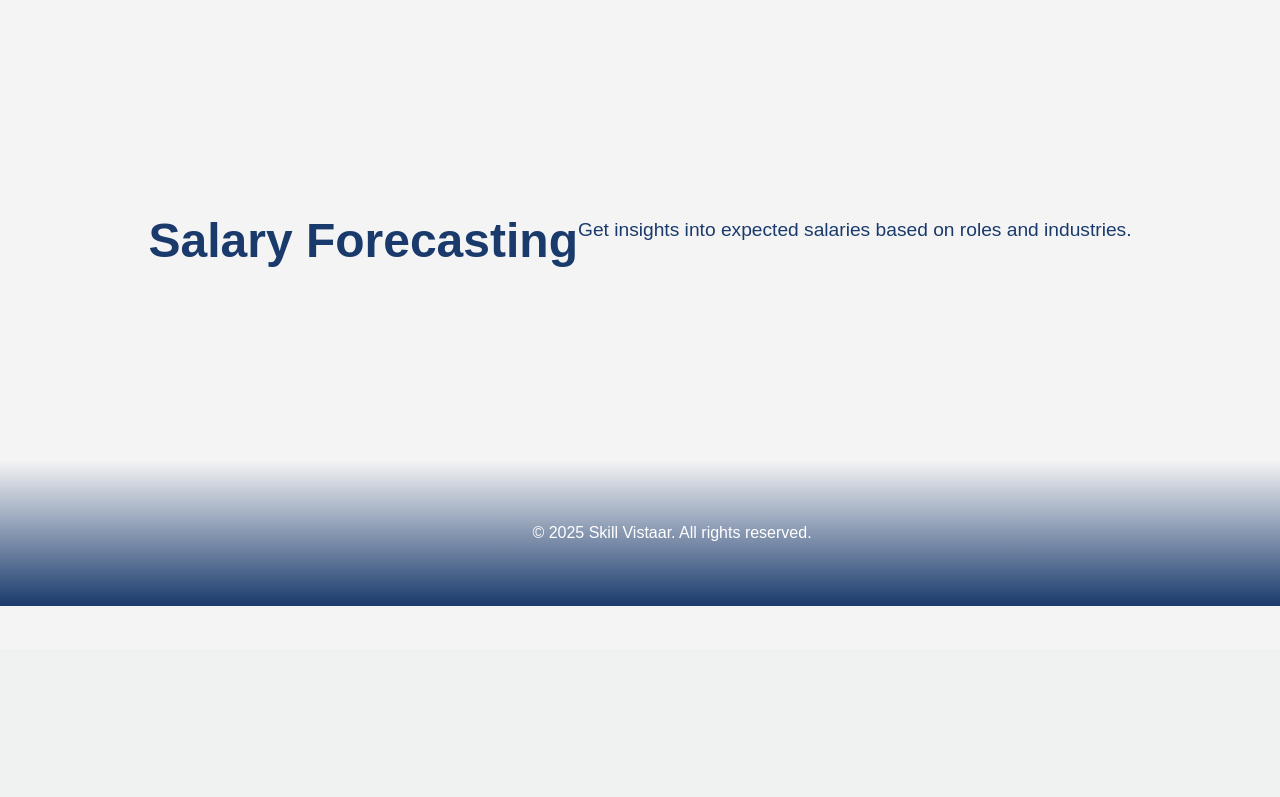
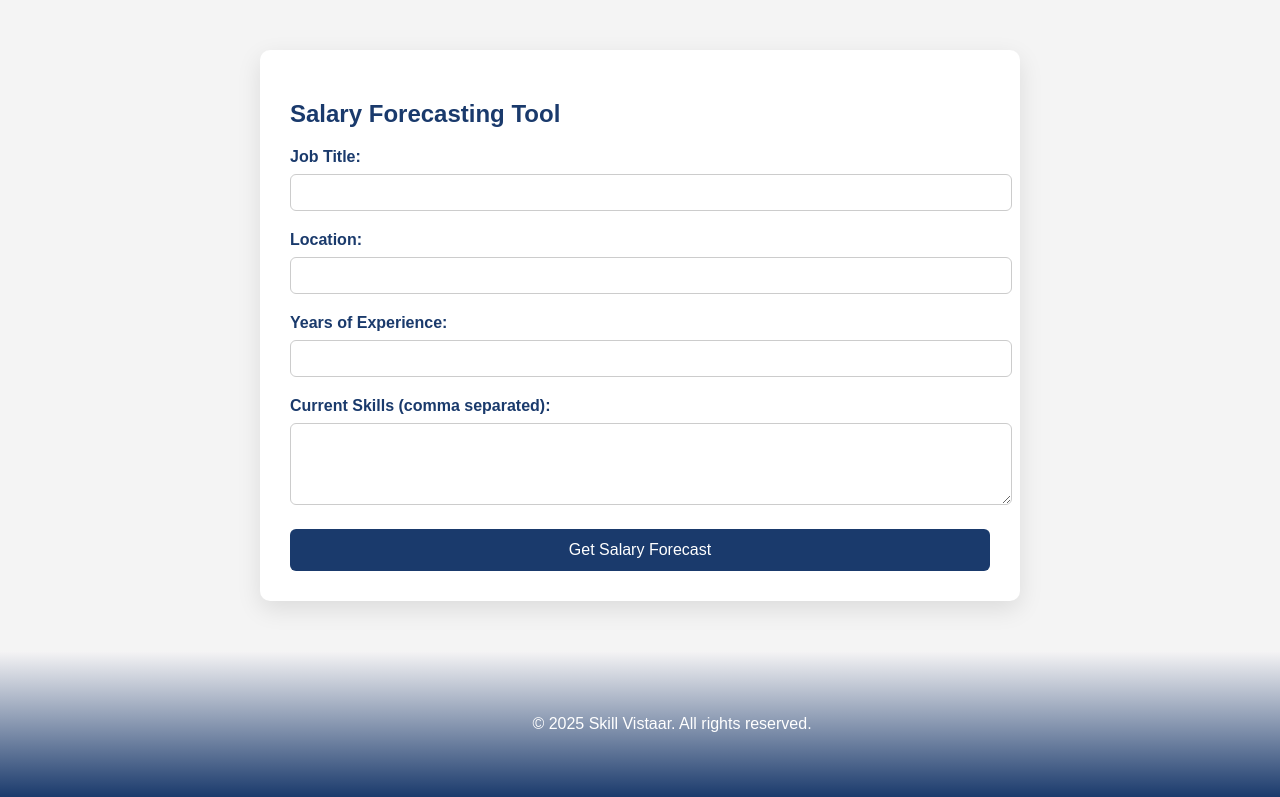
Before and after one commit to 1M-ARNAVERMA/Skill_Vistaar, a Flask app: page /salary-forecasting in a window 1280 px wide. Shown: the part 151-948 px from the top of the page. Before the commit the page ends 757 px from the top, so only its background shows below. Run offline with Flask 3, Linux system fonts and the light colour scheme.

Commit message:
Update Salary Forecasting

```diff
--- a/templates/salary_forecasting.html
+++ b/templates/salary_forecasting.html
@@ -4,19 +4,145 @@
     <meta charset="UTF-8">
     <title>Salary Forecasting</title>
     <link rel="stylesheet" href="{{ url_for('static', filename='webpages.css') }}">
+    <style>
+        .form-container {
+            max-width: 700px;
+            margin: 50px auto;
+            background: #fff;
+            padding: 30px;
+            border-radius: 10px;
+            box-shadow: 0 8px 24px rgba(0, 0, 0, 0.1);
+        }
 
+        label {
+            display: block;
+            margin-bottom: 8px;
+            font-weight: bold;
+            color: #1A3A6C;
+        }
+
+        input, textarea {
+            width: 100%;
+            padding: 10px;
+            margin-bottom: 20px;
+            border: 1px solid #ccc;
+            border-radius: 6px;
+        }
+
+        button {
+            width: 100%;
+            padding: 12px;
+            background-color: #1A3A6C;
+            color: white;
+            border: none;
+            border-radius: 6px;
+            cursor: pointer;
+            font-size: 16px;
+        }
+
+        button:hover {
+            background-color: #15406c;
+        }
+
+        #result-container {
+            margin-top: 20px;
+            background-color: #f4fdf7;
+            padding: 20px;
+            border-radius: 6px;
+            display: none;
+        }
+    </style>
 </head>
 <body>
     <div class="navbar">
         <a href="{{ url_for('home') }}" class="logo">SKILL VISTAAR</a>
     </div>
-    <div class="content">
-        <h1>Salary Forecasting</h1>
-        <p>Get insights into expected salaries based on roles and industries.</p>
+
+    <div class="form-container">
+        <h2>Salary Forecasting Tool</h2>
+        <form id="salaryForm">
+            <label for="job">Job Title:</label>
+            <input type="text" id="job" name="job" required>
+
+            <label for="location">Location:</label>
+            <input type="text" id="location" name="location" required>
+
+            <label for="experience">Years of Experience:</label>
+            <input type="number" id="experience" name="experience" min="0" required>
+
+            <label for="skills">Current Skills (comma separated):</label>
+            <textarea id="skills" name="skills" rows="4" required></textarea>
+
+            <button type="submit">Get Salary Forecast</button>
+        </form>
+
+        <div id="result-container"></div>
     </div>
+
     <footer>
         <div class="footer-gradient"></div>
         <p>&copy; 2025 Skill Vistaar. All rights reserved.</p>
     </footer>
+
+    <script>
+        const form = document.getElementById("salaryForm");
+        const resultDiv = document.getElementById("result-container");
+
+        const salaryData = {
+            "software engineer": {
+                min: 400000,
+                avg: 800000,
+                max: 1500000,
+                boostSkills: ["System Design", "Cloud Computing", "DSA"]
+            },
+            "data scientist": {
+                min: 500000,
+                avg: 950000,
+                max: 1700000,
+                boostSkills: ["Machine Learning", "Deep Learning", "SQL"]
+            },
+            "web developer": {
+                min: 300000,
+                avg: 600000,
+                max: 1200000,
+                boostSkills: ["React", "Node.js", "REST APIs"]
+            }
+        };
+
+        form.addEventListener("submit", function (e) {
+            e.preventDefault();
+
+            const job = form.job.value.toLowerCase();
+            const location = form.location.value;
+            const experience = form.experience.value;
+            const skills = form.skills.value.toLowerCase().split(",").map(s => s.trim());
+
+            // Clear and hide result initially
+            resultDiv.innerHTML = "";
+            resultDiv.style.display = "none";
+
+            if (!salaryData[job]) {
+                resultDiv.innerHTML = `<p style="color:red;">No data available for "${job}". Try Software Engineer, Data Scientist, or Web Developer.</p>`;
+                resultDiv.style.display = "block";
+                return;
+            }
+
+            const { min, avg, max, boostSkills } = salaryData[job];
+            const missingSkills = boostSkills.filter(skill => !skills.includes(skill.toLowerCase()));
+
+            resultDiv.innerHTML = `
+                <h3>Forecast for ${job.charAt(0).toUpperCase() + job.slice(1)}</h3>
+                <ul>
+                    <li><strong>Minimum Salary:</strong> ₹${min.toLocaleString()}</li>
+                    <li><strong>Average Salary:</strong> ₹${avg.toLocaleString()}</li>
+                    <li><strong>Maximum Salary:</strong> ₹${max.toLocaleString()}</li>
+                </ul>
+                <h4>Skills to Learn & Boost Salary:</h4>
+                <ul>${missingSkills.length ? missingSkills.map(skill => `<li>${skill}</li>`).join('') : '<li>None – You’ve got them all!</li>'}</ul>
+            `;
+
+            resultDiv.style.display = "block";
+        });
+    </script>
 </body>
 </html>
```
